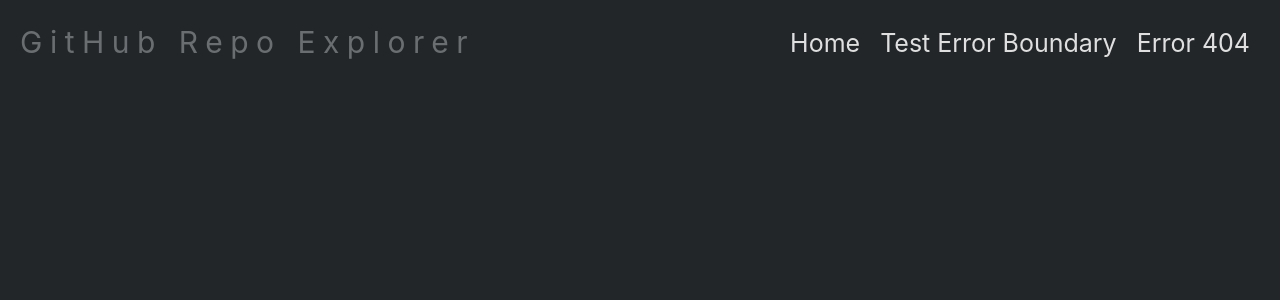
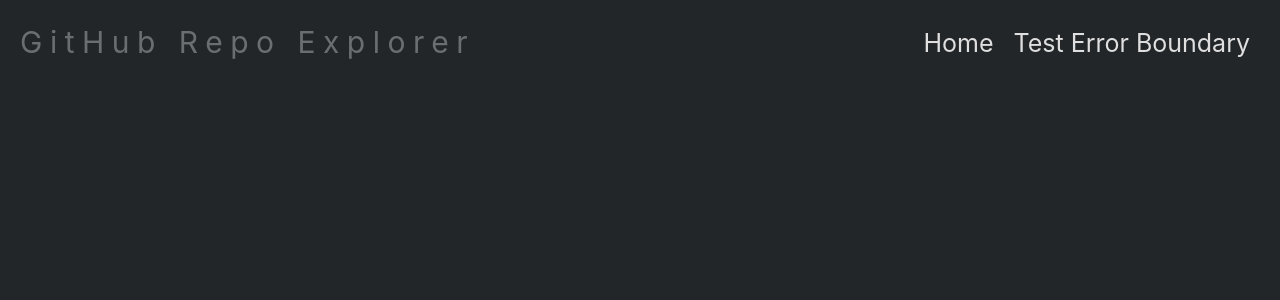
Before and after one commit to SheIsBukki/A-GitHub-Repo-App, a React (Vite) app: page /RepoPage in a window 1280 px wide. Before the commit this address had no page. Shown: the top 300 px of the page. Built offline with nearby package versions, Linux system fonts and the light colour scheme.

Commit message:
commented out the errorpage from the layout component

```diff
--- a/src/pages/Layout.jsx
+++ b/src/pages/Layout.jsx
@@ -14,9 +14,9 @@ export default function Layout() {
           <li>
             <Link to="/TestErrorBoundary">Test Error Boundary</Link>
           </li>
-          <li>
-            <Link to="/ErrorPage">Error 404</Link>
-          </li>
+          {/* <li> */}
+          {/*   <Link to="/ErrorPage">Error 404</Link> */}
+          {/* </li> */}
         </ul>
       </nav>
       <Outlet />
```
